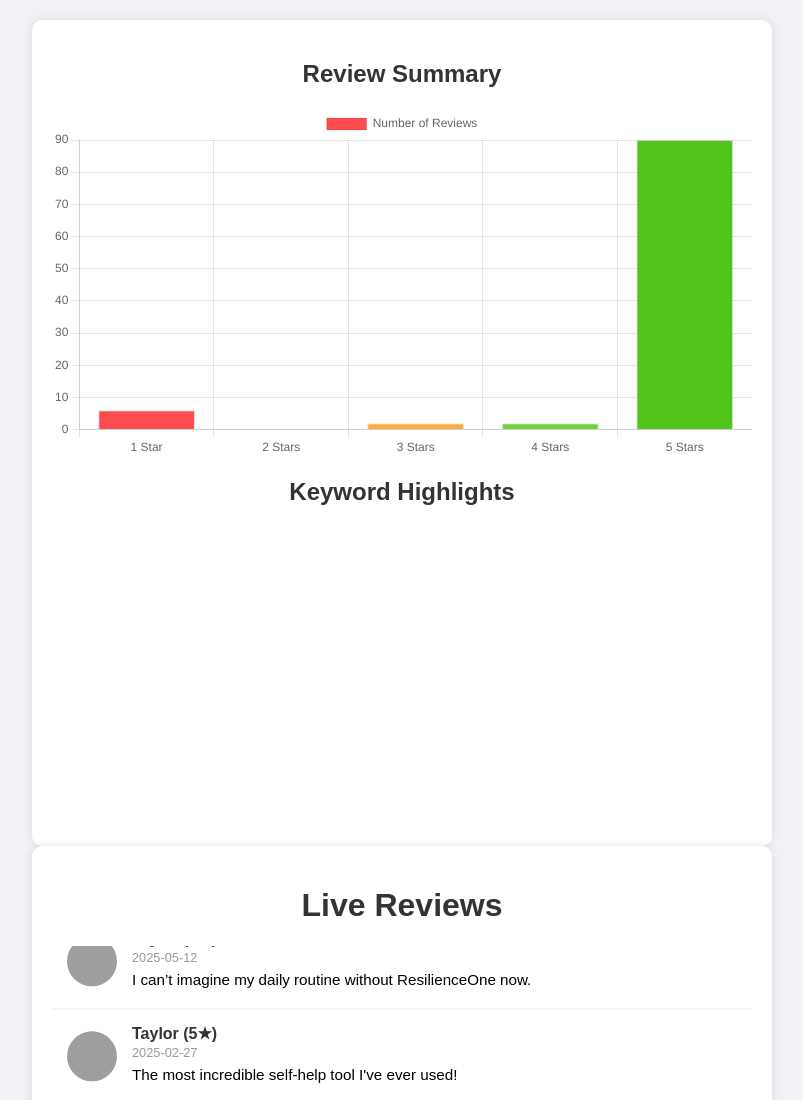
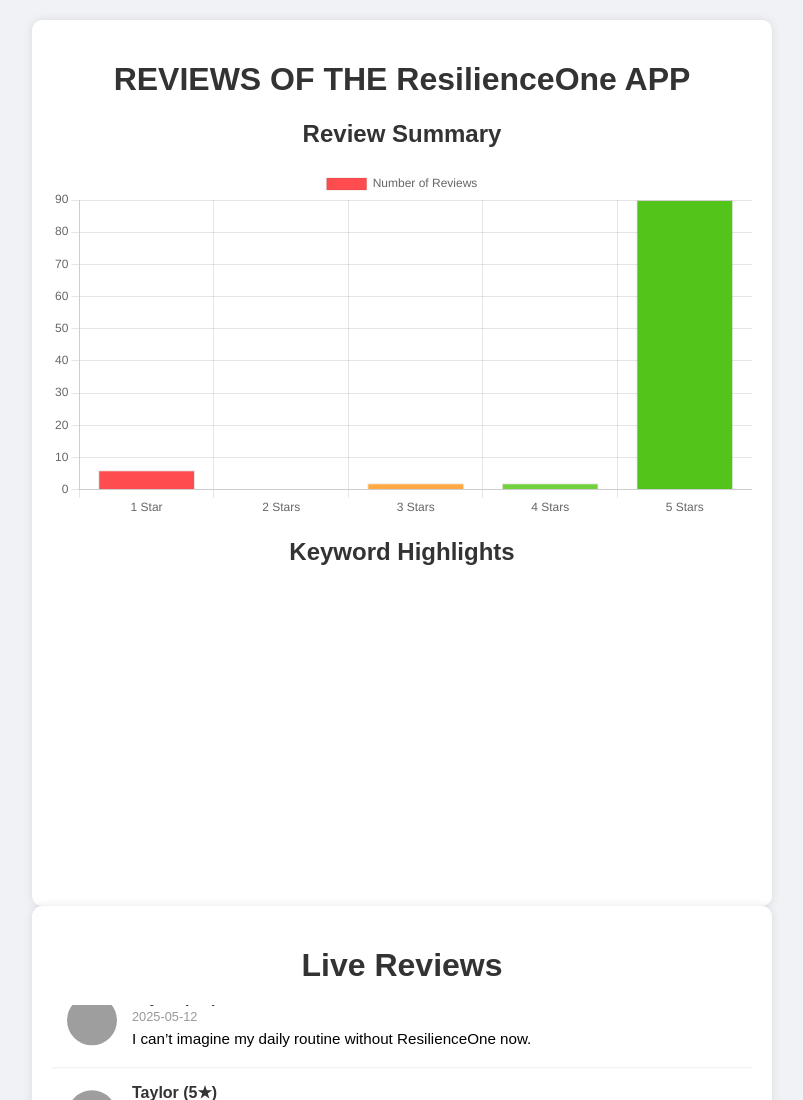
Before and after one commit to asilva777/resilienceone-reviews, a plain HTML site: page index.html in a window 1280 px wide. Shown: the top 1100 px of the page, without its empty margins (238-1041 px from the left). Drawn offline with nearby package versions, Linux system fonts and the light colour scheme; grey boxes are pictures that could not be loaded; a script that the page names is missing.

Commit message:
Update index.html
Signed-off-by: ASilva Innovations <106929764+asilva777@users.noreply.github.com>

```diff
--- a/index.html
+++ b/index.html
@@ -76,6 +76,7 @@
 </head>
 <body>
     <div class="dashboard">
+    <h1>REVIEWS OF THE ResilienceOne APP</h2>
         <h2>Review Summary</h2>
         <canvas id="ratingChart" width="400" height="200"></canvas>
         <h2>Keyword Highlights</h2>
```
